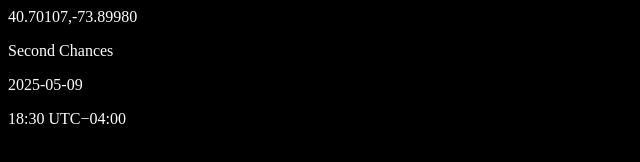
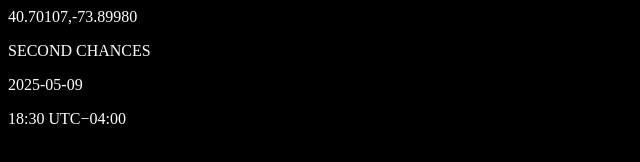
Before and after one commit to Masaki42069/masaki42069.github.io, a plain HTML site: page index.html in a window 1280 px wide. Shown: the full height of the page, 0-640 px from the left. Drawn offline with Linux system fonts and the light colour scheme.

Commit message:
Update index.html

```diff
--- a/index.html
+++ b/index.html
@@ -3,6 +3,6 @@
 p{color:#ffffff}
 </style>
 <p>40.70107,-73.89980</p>
-<p>Second Chances</p>
+<p>SECOND CHANCES</p>
 <p>2025-05-09</p>
 <p>18:30 UTC−04:00</p>
```
